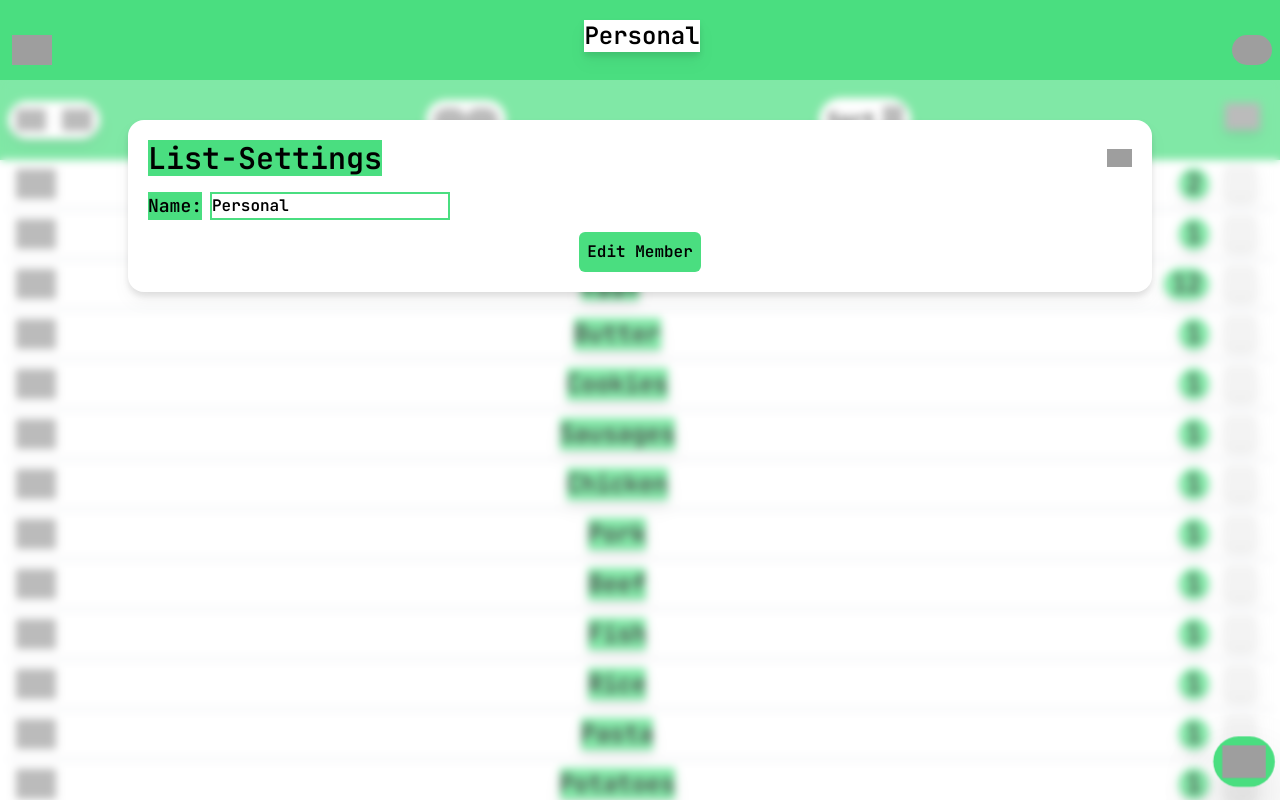
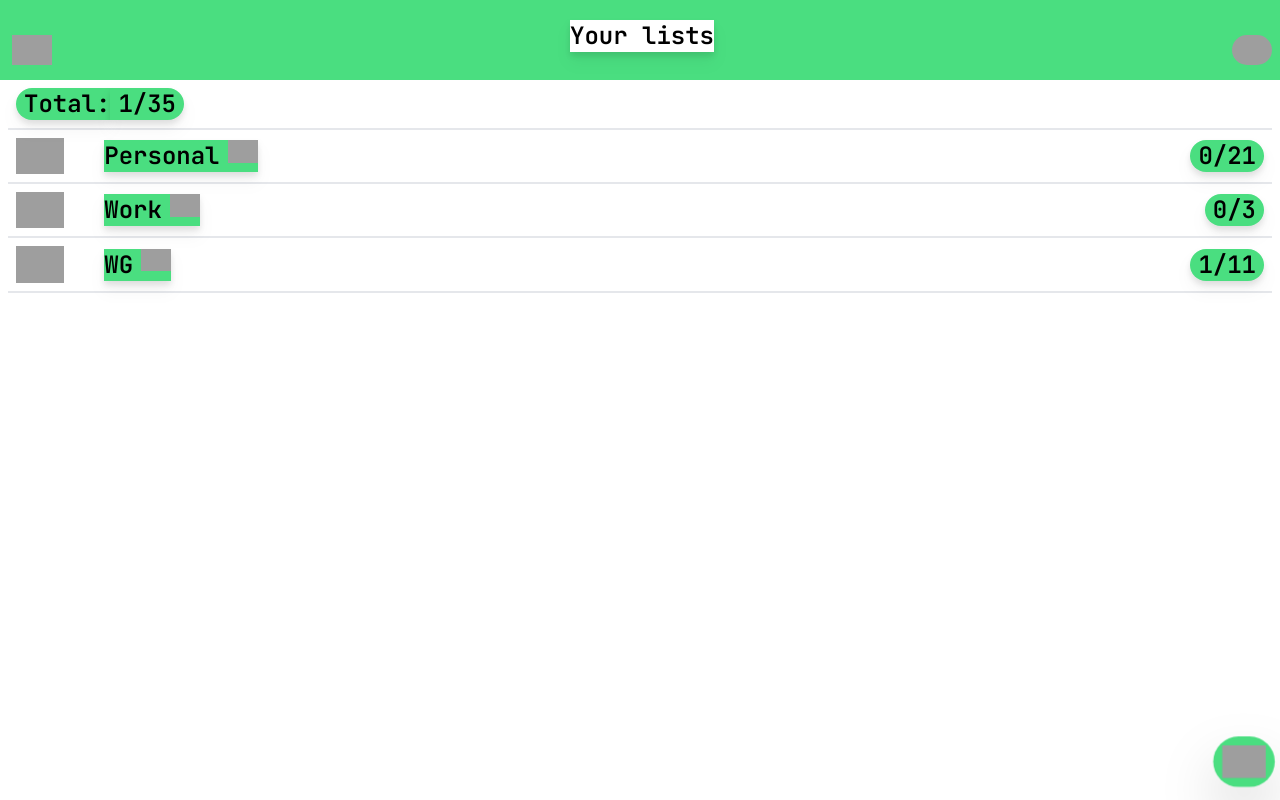
Before and after one commit to quabey/sCollab, a Svelte app: page / in a window 1280 px wide. Shown: the top 800 px of the page. Built offline with nearby package versions, Linux system fonts and the light colour scheme; grey boxes are pictures that could not be loaded.

Commit message:
add some sample data, fix profileImg in navbar

```diff
--- a/src/Components/listSettings.svelte
+++ b/src/Components/listSettings.svelte
@@ -42,7 +42,7 @@
             <div class="flex content-center justify-center mt-3">
                 <button class="bg-green-400 rounded-md p-2" on:click={() => handleMember()}>
                     <div class="">
-                        <h1>Edit Member</h1>
+                        <h1>Edit Members</h1>
                     </div>
                 </button>
             </div>
--- a/src/Components/navbar.svelte
+++ b/src/Components/navbar.svelte
@@ -4,7 +4,7 @@
     // functions
     import { getTotalItems, getDoneItems } from "../functions.js";
     // stores
-    import { lists, selectedList, profileState, userID, settingsState, listSettingState} from "../stores.js";
+    import { users, lists, selectedList, profileState, userID, settingsState, listSettingState} from "../stores.js";
 
     function handleProfile (event) {
         profileState.set(true);
@@ -39,7 +39,7 @@
     <button on:click={() => handleProfile()}>
         <div class="mr-2">
             {#if $userID != null}
-            <img src="https://thispersondoesnotexist.com/image" alt="profile" width="40px" class="rounded-full">
+            <img src="{$users[$userID].profileImg}" alt="profile" width="40px" class="rounded-full">
             {:else}
             <img src="https://cdn-icons-png.flaticon.com/512/3033/3033143.png" alt="logged out" width="40px">
         {/if}
--- a/src/stores.js
+++ b/src/stores.js
@@ -3,18 +3,18 @@ import { writable } from "svelte/store";
 // stores the currently selected list
 // when set to 999 it means that the user is viewing the "All" list
 // when set to null it means the user is viewing the List overview
-export let selectedList =writable(0);
-export let selectedItem = writable(0);
+export let selectedList =writable(null);
+export let selectedItem = writable(null);
 
 // User
-export let userID = writable(1);
+export let userID = writable(0);
 
 // States
 export let profileState = writable(false);
 export let burgerState = writable(false);
 export let settingsState = writable(false);
 export let editState = writable(false);
-export let listSettingState = writable(true);
+export let listSettingState = writable(false);
 export let memberState = writable(false);
 // Settings
 export let buttonRight = writable(true);
@@ -27,10 +27,10 @@ export let users = writable([
     {
         id: 0,
         name: "Admin",
-        username: "admin",
+        username: "a",
         email: "example@test.com",
         password: "1234",
-        profileImg: "https://thispersondoesnotexist.com/image",
+        profileImg: "https://play-lh.googleusercontent.com/9eLtrr71OlwVix0Nl7NLBFNqp28atYc1b8FGJeI2cxUzX1ASOS4pv4PoTOlPNO4SQcs=w240-h480-rw",
         uLists: []
     },
     {
@@ -39,8 +39,8 @@ export let users = writable([
         username: "janedoe",
         email: "test@example.com",
         password: "1234",
-        profileImg: "https://thispersondoesnotexist.com/image",
-        uLists: [1, 2, 3]
+        profileImg: "https://upload.wikimedia.org/wikipedia/commons/thumb/1/1f/Woman_1.jpg/768px-Woman_1.jpg",
+        uLists: [1, 2]
     },
     {
         id: 2,
@@ -48,8 +48,26 @@ export let users = writable([
         username: "johndoe",
         email: "test@example.com",
         password: "1234",
-        profileImg: "https://thispersondoesnotexist.com/image",
+        profileImg: "https://images.unsplash.com/photo-1570295999919-56ceb5ecca61?ixlib=rb-4.0.3&ixid=MnwxMjA3fDB8MHxzZWFyY2h8Mnx8bWFufGVufDB8fDB8fA%3D%3D&w=1000&q=80",
         uLists: [0, 1, 2]
+    },
+    {
+        id: 3,
+        name: "Sam Smith",
+        username: "samsmith",
+        email: "test@example.com",
+        password: "1234",
+        profileImg: "https://pbs.twimg.com/profile_images/1522301484813139974/QFPN1Ozc_400x400.jpg",
+        uLists: [1]
+    },
+    {
+        id: 4,
+        name: "Dani Hammond",
+        username: "danihammond",
+        email: "test@example.com",
+        password: "1234",
+        profileImg: "https://pbs.twimg.com/profile_images/1551747696809197568/X0L-E3Fl_400x400.jpg",
+        uLists: [0, 1]
     }
 ]);
 
@@ -59,7 +77,7 @@ export let lists = writable([
         lID: 0,
         lName: "Personal",
         lIcon: "https://cdn-icons-png.flaticon.com/512/151/151917.png",
-        lMembers: [1, 2],
+        lMembers: [1, 2, 4],
         lItems: [
             {
                 iID: 0,
@@ -236,7 +254,7 @@ export let lists = writable([
         lID: 1,
         lName: "Work",
         lIcon: "https://cdn-icons-png.flaticon.com/512/151/151917.png",
-        lMembers: [1, 2],
+        lMembers: [1, 2, 3],
         lItems: [
             {
                 iID: 0,
```
